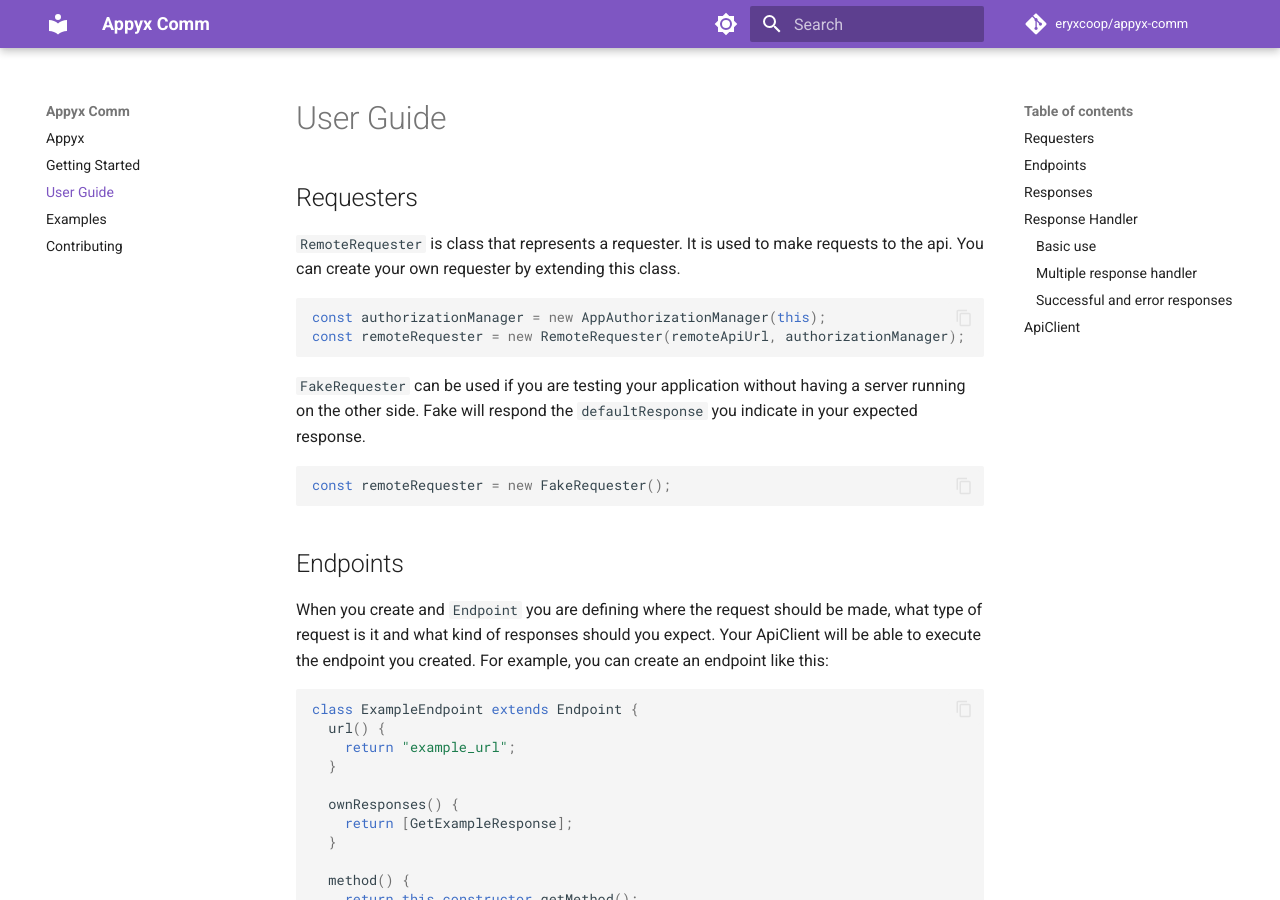
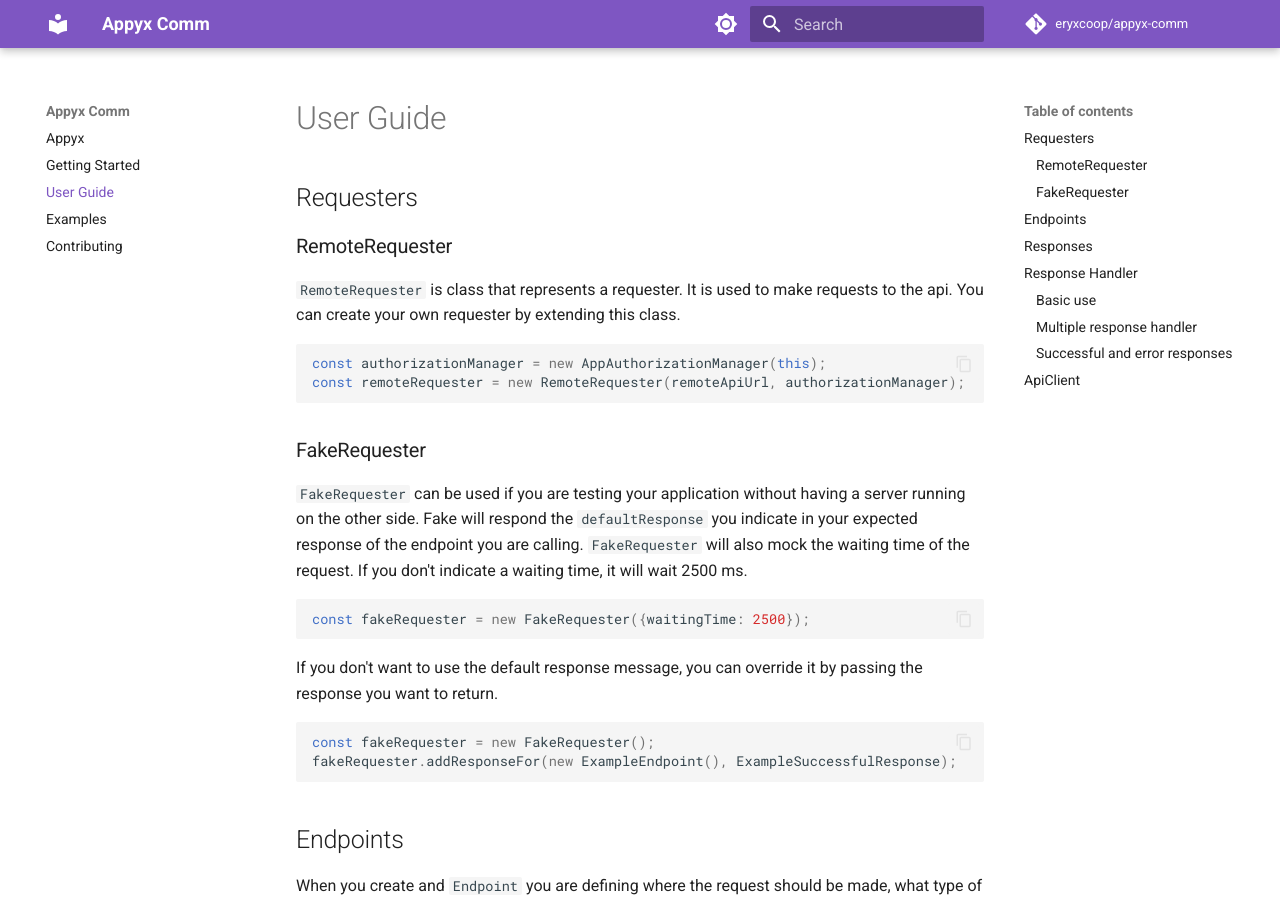
Before and after one commit to eryxcoop/appyx-comm, an MkDocs documentation site: the page built from docs/lib.md, in a window 1280 px wide and 900 px high. Built offline with MkDocs 1.6.1 and Material for MkDocs 9.7.7, drawn with Linux system fonts in a browser that asks for light colours; comment, search, counter and statistics services are not loaded.

Commit message:
Refactor and documentation over FakeRequest

````diff
--- a/docs/lib.md
+++ b/docs/lib.md
@@ -1,6 +1,8 @@
 # User Guide
 
 ## Requesters
+
+### RemoteRequester
 
 ``RemoteRequester`` is class that represents a requester. It is used to make requests to the api. You can create your
 own requester by extending this class.
@@ -10,12 +12,22 @@ const authorizationManager = new AppAuthorizationManager(this);
 const remoteRequester = new RemoteRequester(remoteApiUrl, authorizationManager);
 ```
 
+### FakeRequester
+
 ``FakeRequester`` can be used if you are testing your application without having a server running on the other side.
-Fake will
-respond the ``defaultResponse`` you indicate in your expected response.
+Fake will respond the ``defaultResponse`` you indicate in your expected response of the endpoint you are calling.
+``FakeRequester`` will also mock the waiting time of the request. If you don't indicate a waiting time, it will wait 2500 ms.
+
 
 ```js
-const remoteRequester = new FakeRequester();
+const fakeRequester = new FakeRequester({waitingTime: 2500});
+```
+
+If you don't want to use the default response message, you can override it by passing the response you want to return.
+
+```js
+const fakeRequester = new FakeRequester();
+fakeRequester.addResponseFor(new ExampleEndpoint(), ExampleSuccessfulResponse);
 ```
 
 ## Endpoints
````
Also changed, not shown: 2 other files.
